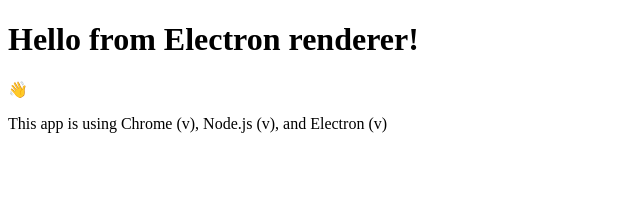
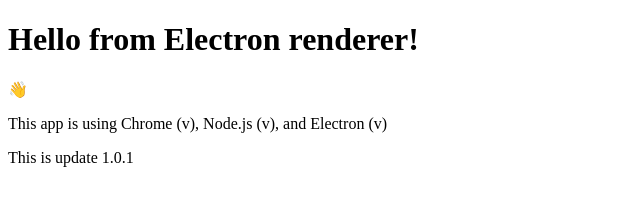
Before and after one commit to omkar-4/electron, an Electron app: page index.html in a window 800 px wide. Shown: the whole page, without its empty margins (0-640 px from the left). Drawn offline with Linux system fonts and the light colour scheme; no server answers.

Commit message:
new release

```diff
--- a/index.html
+++ b/index.html
@@ -16,6 +16,7 @@
     <h1>Hello from Electron renderer!</h1>
     <p>👋</p>
     <p id="info"></p>
+    <p>This is update 1.0.1</p>
   </body>
   <script src="./renderer.js"></script>
 </html>
```
Also changed, not shown: package.json (+9 -2 lines).
